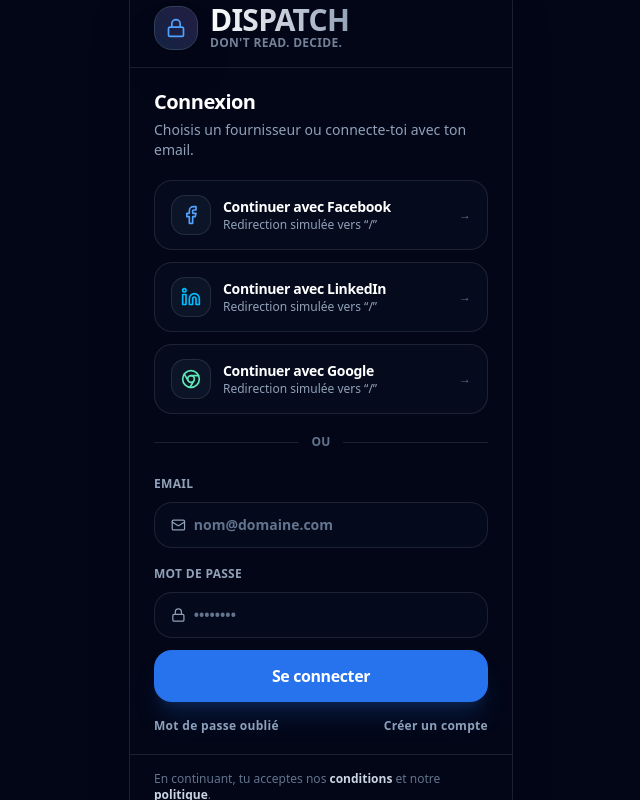
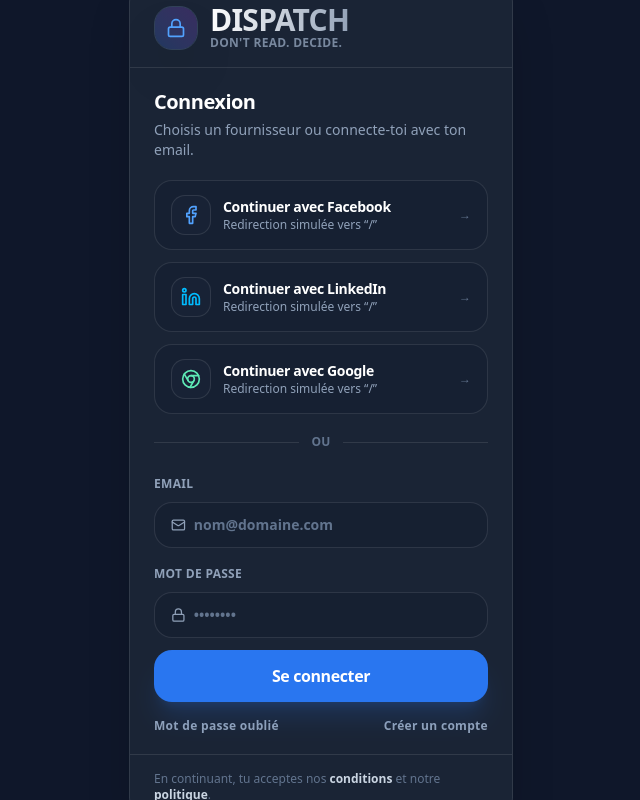
Before and after one commit to Gael-dr/dispatch, a React (Vite) app: page /login in a window 1280 px wide. Shown: the whole page, without its empty margins (319-959 px from the left). Built offline with nearby package versions, Linux system fonts and the light colour scheme.

Commit message:
patch background color card, and bg main login and register

```diff
--- a/src/pages/Login.tsx
+++ b/src/pages/Login.tsx
@@ -53,17 +53,17 @@
     }
 
     return (
-        <main className="relative h-[100svh] bg-background-secondary w-screen overflow-y-auto overflow-x-hidden px-5 py-8 pb-8 flex items-start sm:items-center justify-center bg-background-secondary [-webkit-overflow-scrolling:touch]">
+        <main className="relative h-[100svh] bg-[#0F172A] w-screen overflow-y-auto overflow-x-hidden px-5 py-8 pb-8 flex items-start sm:items-center justify-center bg-background-secondary [-webkit-overflow-scrolling:touch]">
 
 
             {/* card */}
-            <section className="relative w-full max-w-sm">
+            <section className="relative w-full max-w-sm bg-[#1A2435] rounded-3xl">
                 <div className="rounded-3xl border border-white/10 bg-background-secondary/55 shadow-2xl  overflow-hidden">
                     {/* top bar */}
                     <div className="px-6 pt-6 pb-4 border-b border-white/10">
                         <div className="flex items-center gap-3">
                             <div className="w-11 h-11 rounded-2xl bg-slate-800/50 flex items-center justify-center border border-slate-700 shadow-2xl relative overflow-hidden group">
-                                <div className="absolute inset-0 bg-linear-to-tr from-blue-500/20 to-purple-500/20 opacity-60 group-hover:opacity-100 transition-opacity" />
+                                <div className="absolute inset-0 bg-linear-to-tr from-blue-500/20 to-purple-500/20  group-hover:opacity-100 transition-opacity" />
                                 <LockIcon className="relative w-5 h-5 text-blue-400" />
                             </div>
 
--- a/src/pages/Register.tsx
+++ b/src/pages/Register.tsx
@@ -53,11 +53,11 @@
     }
 
     return (
-        <main className="relative h-[100dvh] bg-background-secondary w-screen overflow-y-auto overflow-x-hidden px-5 pt-8 pb-8 flex items-start sm:items-center justify-center">
+        <main className="relative h-[100dvh] bg-[#0F172A] w-screen overflow-y-auto overflow-x-hidden px-5 pt-8 pb-8 flex items-start sm:items-center justify-center">
 
 
             {/* card */}
-            <section className="relative w-full max-w-sm">
+            <section className="relative w-full max-w-sm bg-[#1A2435] rounded-3xl">
                 <div className="rounded-3xl border border-white/10 bg-background-secondary/55 shadow-2xl  overflow-hidden">
                     {/* top bar */}
                     <div className="px-6 pt-6 pb-4 border-b border-white/10">
```
